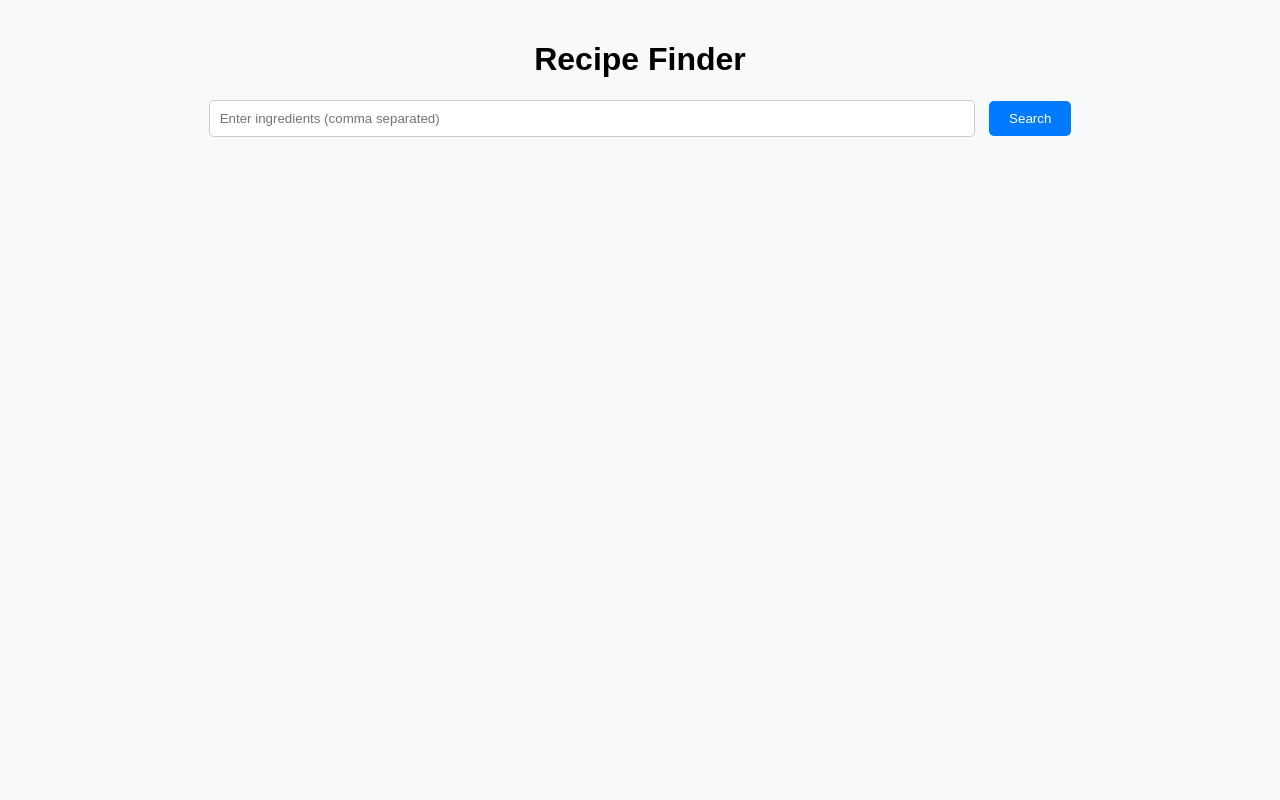
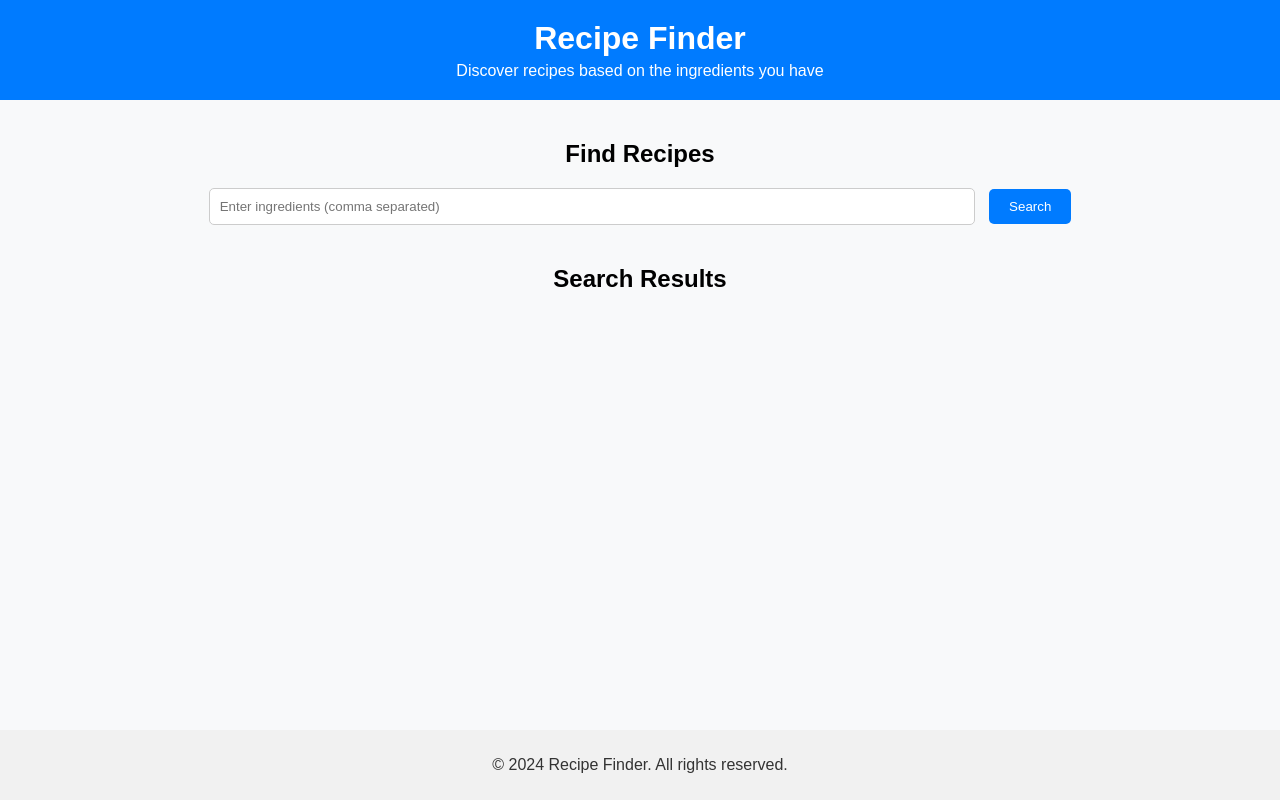
Before and after one commit to ZackAtambo/RCP_FINDER, a website: page Frontend/public/index.html in a window 1280 px wide. Drawn offline with Linux system fonts and the light colour scheme.

Commit message:
moon landing

```diff
--- a/Frontend/public/index.html
+++ b/Frontend/public/index.html
@@ -1,3 +1,4 @@
+
 <!DOCTYPE html>
 <html lang="en">
 <head>
@@ -7,12 +8,26 @@
     <link rel="stylesheet" href="styles.css">
 </head>
 <body>
+    <header>
         <h1>Recipe Finder</h1>
+        <p>Discover recipes based on the ingredients you have</p>
+    </header>
+    <main>
+        <section class="search-section">
+            <h2>Find Recipes</h2>
             <div class="search-bar">
                 <input type="text" id="ingredient-input" placeholder="Enter ingredients (comma separated)">
                 <button id="search-button">Search</button>
             </div>
+        </section>
+        <section id="results-section">
+            <h2>Search Results</h2>
             <div id="results"></div>
+        </section>
+    </main>
+    <footer>
+        <p>&copy; 2024 Recipe Finder. All rights reserved.</p>
+    </footer>
     <script src="script.js"></script>
 </body>
 </html>
--- a/Frontend/public/styles.css
+++ b/Frontend/public/styles.css
@@ -1,16 +1,40 @@
+
 body {
     font-family: Arial, sans-serif;
     margin: 0;
-    padding: 20px;
+    padding: 0;
     background-color: #f8f9fa;
+    display: flex;
+    flex-direction: column;
+    min-height: 100vh;
 }
 
-h1 {
+header {
+    background-color: #007bff;
+    color: white;
+    padding: 20px;
     text-align: center;
 }
 
-.search-bar {
+header h1 {
+    margin: 0;
+}
+
+header p {
+    margin: 5px 0 0;
+}
+
+main {
+    flex: 1;
+    padding: 20px;
     text-align: center;
+}
+
+.search-section {
+    margin-bottom: 40px;
+}
+
+.search-section h2 {
     margin-bottom: 20px;
 }
 
@@ -35,6 +59,10 @@ h1 {
     background-color: #0056b3;
 }
 
+#results-section {
+    margin-top: 20px;
+}
+
 #results {
     display: flex;
     flex-wrap: wrap;
@@ -54,3 +82,10 @@ h1 {
     font-size: 18px;
     margin: 10px 0;
 }
+
+footer {
+    background-color: #f1f1f1;
+    color: #333;
+    padding: 10px;
+    text-align: center;
+}
```
Lines whose indentation alone changed are shown as unchanged.
